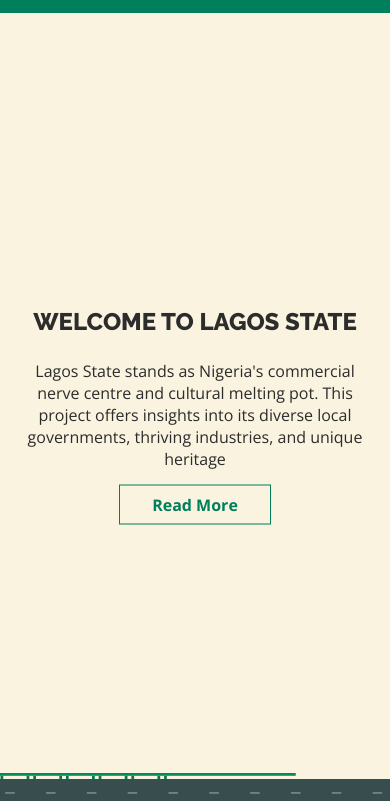
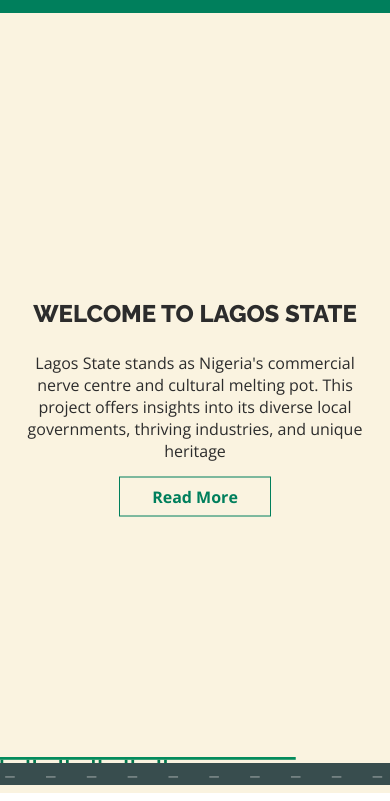
Before and after one commit to MARYAMTEE/lagos-project, a plain HTML site: page index.html in a window 390 px wide. Shown: the part 43-844 px from the top of the page. Drawn offline with nearby package versions, Linux system fonts and the light colour scheme; a script that the page names is missing.

Commit message:
update banner

```diff
--- a/style.css
+++ b/style.css
@@ -416,7 +416,7 @@ header{
   }
 
   .banner{
-        height: calc(100vh - 3rem);
+        height: calc(100vh - 4rem);
     }
 
     .eyo{
```
